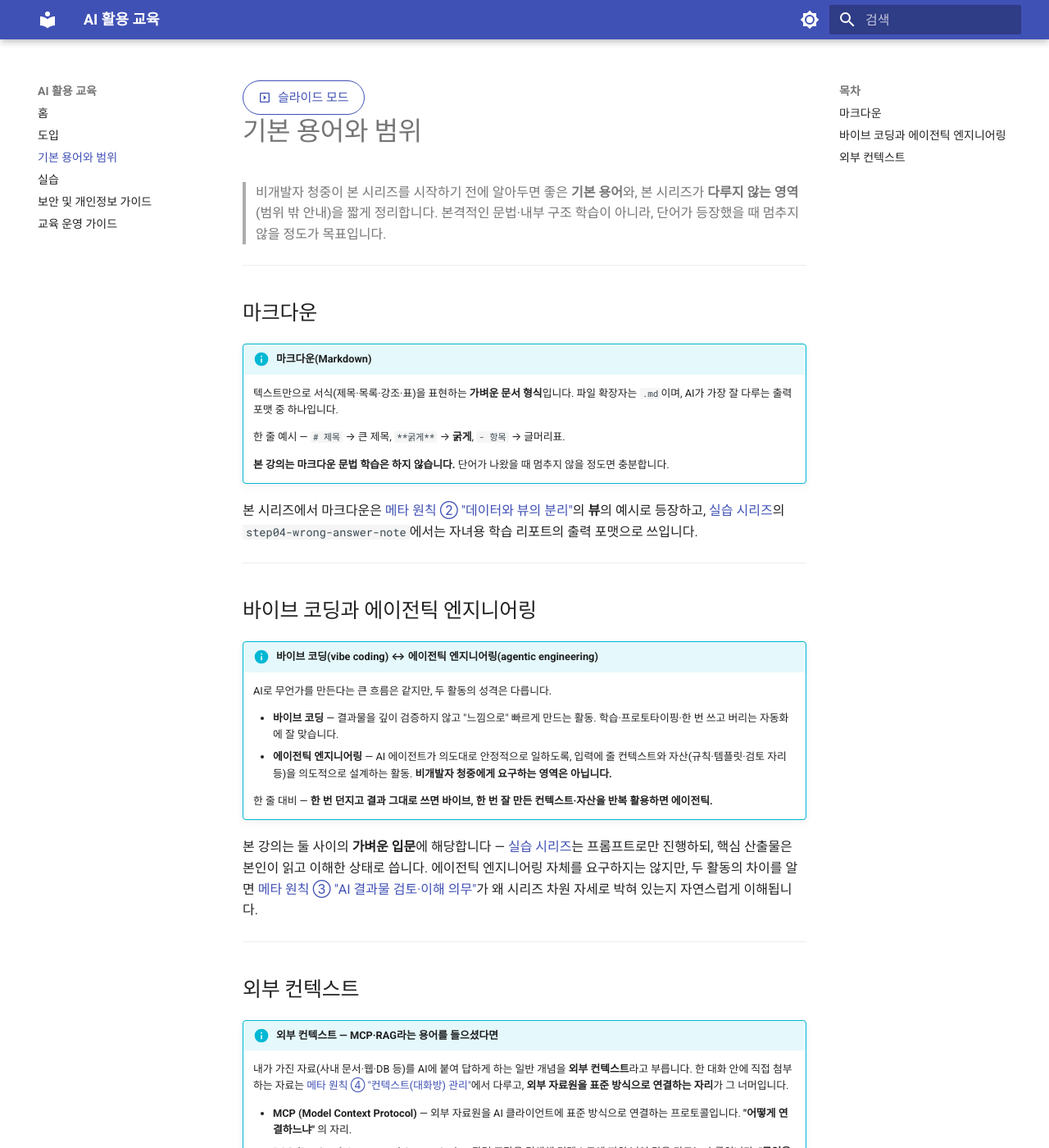
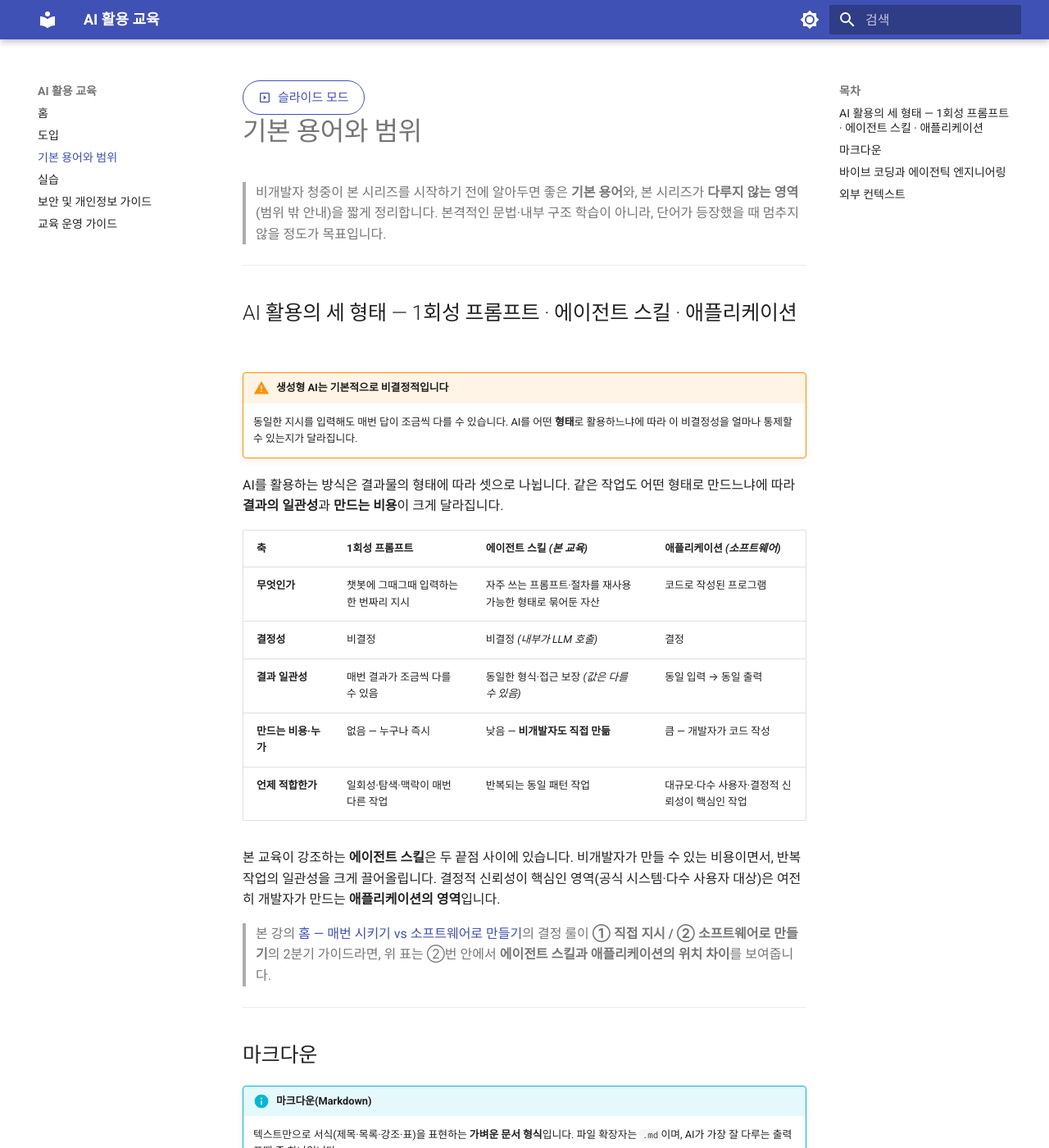
Before and after one commit to scroogy-dev/ai-onboarding, an MkDocs documentation site: the page built from docs/basics.md, in a window 1280 px wide and 1400 px high. Shown: the whole window at 82% size. Built offline with MkDocs 1.6.1 and Material for MkDocs 9.7.7, drawn with Linux system fonts in a browser that asks for light colours.

Commit message:
docs: 결정성·비결정성·형태별 비교표 신설 — basics.md 첫 H2 + index.md 결정 룰 박스 링크 (#40)

```diff
--- a/docs/basics.md
+++ b/docs/basics.md
@@ -1,6 +1,27 @@
 # 기본 용어와 범위
 
 > 비개발자 청중이 본 시리즈를 시작하기 전에 알아두면 좋은 **기본 용어**와, 본 시리즈가 **다루지 않는 영역**(범위 밖 안내)을 짧게 정리합니다. 본격적인 문법·내부 구조 학습이 아니라, 단어가 등장했을 때 멈추지 않을 정도가 목표입니다.
+
+---
+
+## AI 활용의 세 형태 — 1회성 프롬프트 · 에이전트 스킬 · 애플리케이션 { #three-forms }
+
+!!! warning "생성형 AI는 기본적으로 비결정적입니다"
+    동일한 지시를 입력해도 매번 답이 조금씩 다를 수 있습니다. AI를 어떤 **형태**로 활용하느냐에 따라 이 비결정성을 얼마나 통제할 수 있는지가 달라집니다.
+
+AI를 활용하는 방식은 결과물의 형태에 따라 셋으로 나뉩니다. 같은 작업도 어떤 형태로 만드느냐에 따라 **결과의 일관성**과 **만드는 비용**이 크게 달라집니다.
+
+| 축 | 1회성 프롬프트 | 에이전트 스킬 *(본 교육)* | 애플리케이션 *(소프트웨어)* |
+|---|---|---|---|
+| **무엇인가** | 챗봇에 그때그때 입력하는 한 번짜리 지시 | 자주 쓰는 프롬프트·절차를 재사용 가능한 형태로 묶어둔 자산 | 코드로 작성된 프로그램 |
+| **결정성** | 비결정 | 비결정 *(내부가 LLM 호출)* | 결정 |
+| **결과 일관성** | 매번 결과가 조금씩 다를 수 있음 | 동일한 형식·접근 보장 *(값은 다를 수 있음)* | 동일 입력 → 동일 출력 |
+| **만드는 비용·누가** | 없음 — 누구나 즉시 | 낮음 — **비개발자도 직접 만듦** | 큼 — 개발자가 코드 작성 |
+| **언제 적합한가** | 일회성·탐색·맥락이 매번 다른 작업 | 반복되는 동일 패턴 작업 | 대규모·다수 사용자·결정적 신뢰성이 핵심인 작업 |
+
+본 교육이 강조하는 **에이전트 스킬**은 두 끝점 사이에 있습니다. 비개발자가 만들 수 있는 비용이면서, 반복 작업의 일관성을 크게 끌어올립니다. 결정적 신뢰성이 핵심인 영역(공식 시스템·다수 사용자 대상)은 여전히 개발자가 만드는 **애플리케이션의 영역**입니다.
+
+> 본 강의 [홈 — 매번 시키기 vs 소프트웨어로 만들기](index.md#manual-vs-software)의 결정 룰이 **① 직접 지시 / ② 소프트웨어로 만들기**의 2분기 가이드라면, 위 표는 ②번 안에서 **에이전트 스킬과 애플리케이션의 위치 차이**를 보여줍니다.
 
 ---
 
```
Also changed, not shown: .ai/90_issues/active/issue-0040/issue-0040-plan.md (+1 -1 lines), .ai/90_issues/active/issue-0040/issue-0040-summary.md (+15 -2 lines), docs/index.md (+3 -1 lines).
